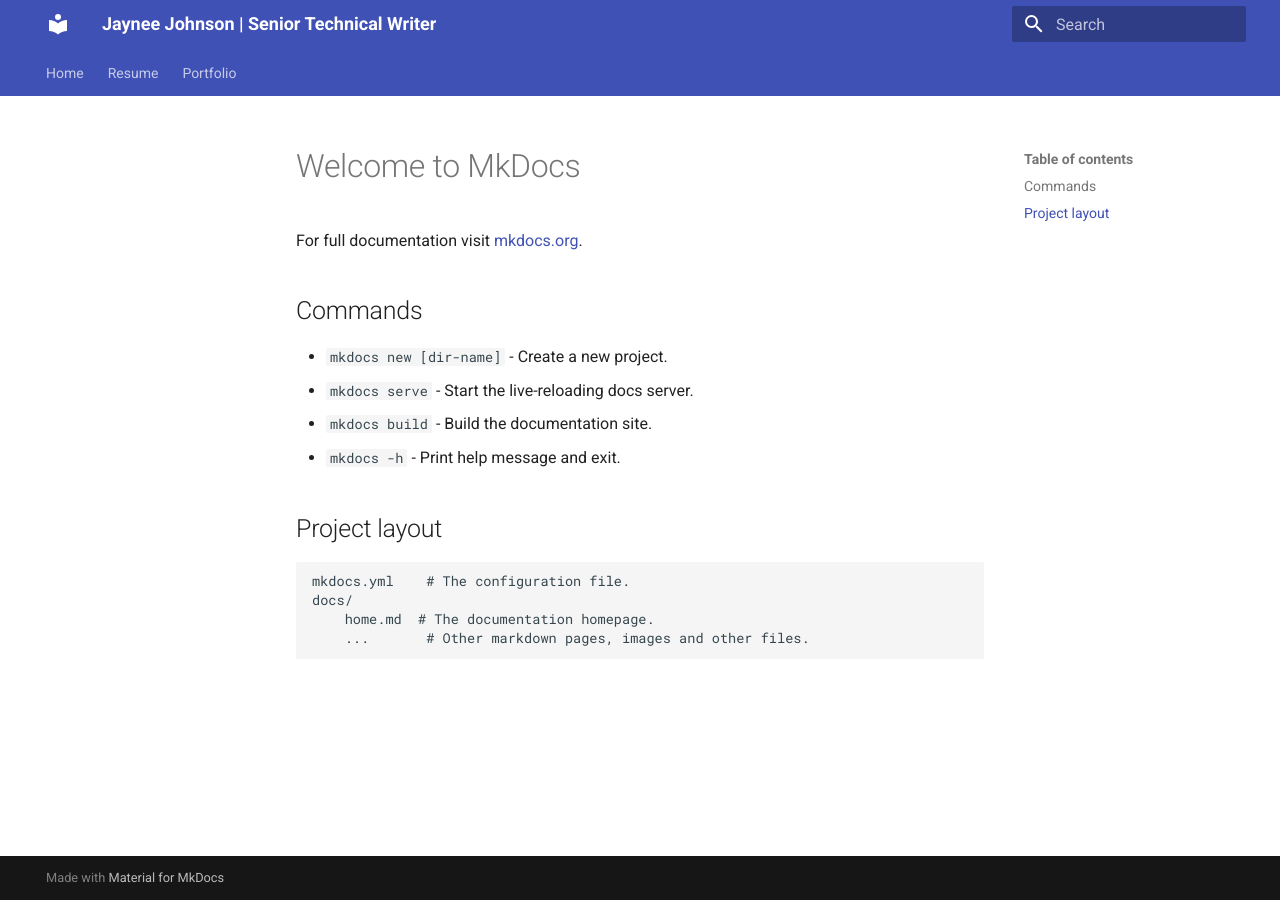
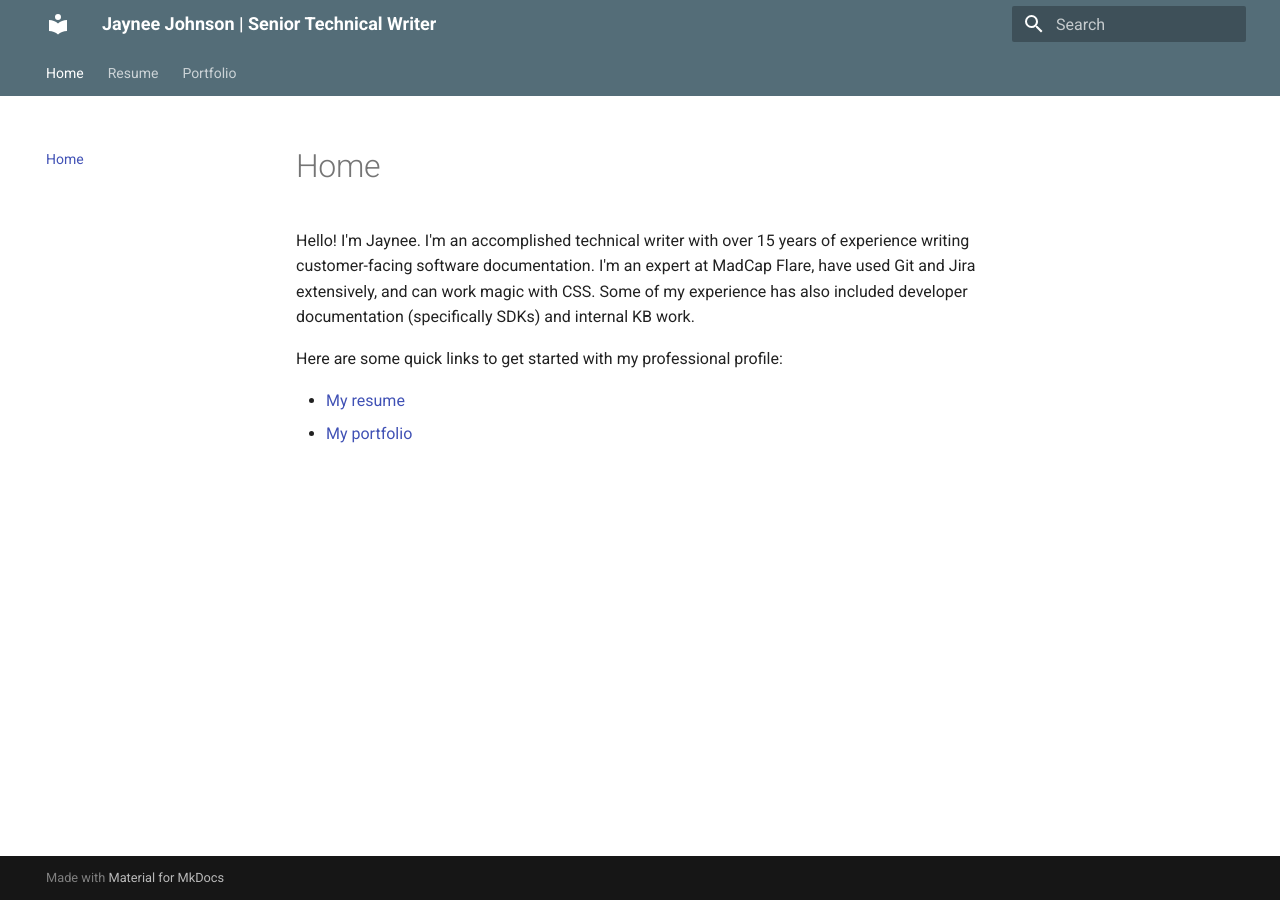
Before and after one commit to jaynee-johnson/ProfessionalPortfolio, an MkDocs documentation site: the page built from docs/index.md, in a window 1280 px wide. Built offline with MkDocs 1.6.1 and Material for MkDocs 9.7.7, drawn with Linux system fonts in a browser that asks for light colours.

Commit message:
More tweaks for style

```diff
--- a/docs/index.md
+++ b/docs/index.md
@@ -1,17 +1,6 @@
-# Welcome to MkDocs
+Hello! I'm Jaynee. I'm an accomplished technical writer with over 15 years of experience writing customer-facing software documentation. I'm an expert at MadCap Flare, have used Git and Jira extensively, and can work magic with CSS. Some of my experience has also included developer documentation (specifically SDKs) and internal KB work.
 
-For full documentation visit [mkdocs.org](https://www.mkdocs.org).
+Here are some quick links to get started with my professional profile:
 
-## Commands
-
-* `mkdocs new [dir-name]` - Create a new project.
-* `mkdocs serve` - Start the live-reloading docs server.
-* `mkdocs build` - Build the documentation site.
-* `mkdocs -h` - Print help message and exit.
-
-## Project layout
-
-    mkdocs.yml    # The configuration file.
-    docs/
-        home.md  # The documentation homepage.
-        ...       # Other markdown pages, images and other files.
+- [My resume](resume.md)
+- [My portfolio](portfolio.md)
--- a/mkdocs.yml
+++ b/mkdocs.yml
@@ -2,13 +2,14 @@
 site_url: https://jayneejohnson.com
 theme:
   name: material
-  palette::
-    primary: indigo
+  palette:
+    primary: blue grey
+    accent: teal
   features:
     - navigation.tabs
     - navigation.sections
 nav:
-  - Home: home.md
+  - Home: index.md
   - Resume: resume.md
   - Portfolio:
     - Explanations of Projects: portfolio.md
```
Also changed, not shown: docs/images/logo.png (added), docs/images/logo.svg (added).
